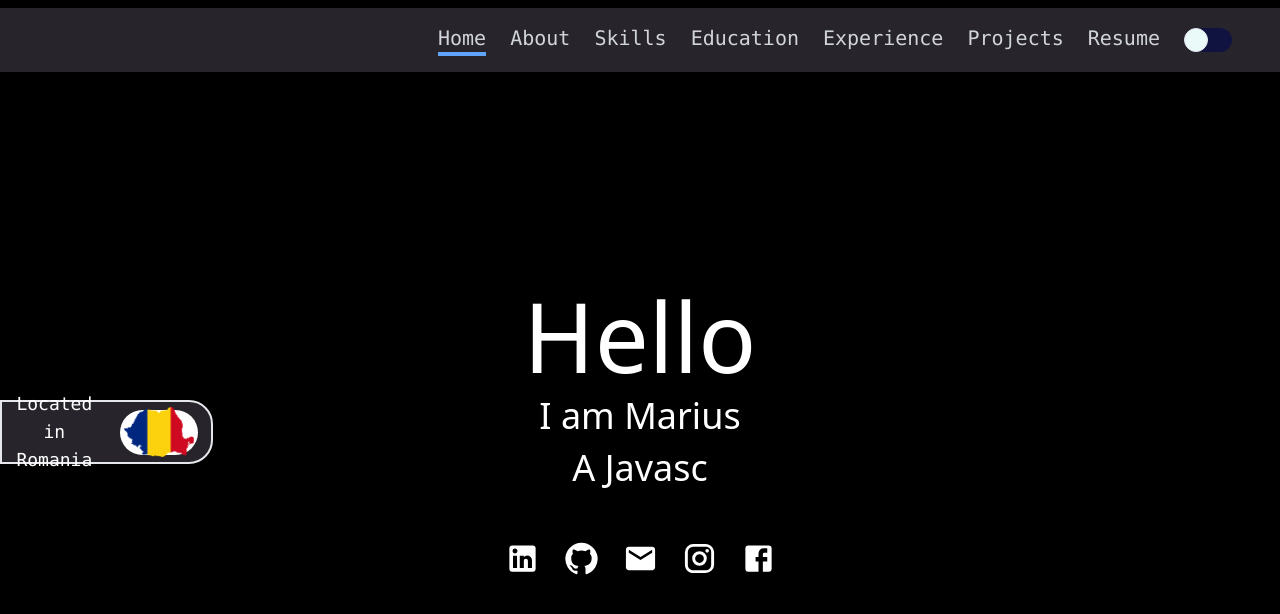
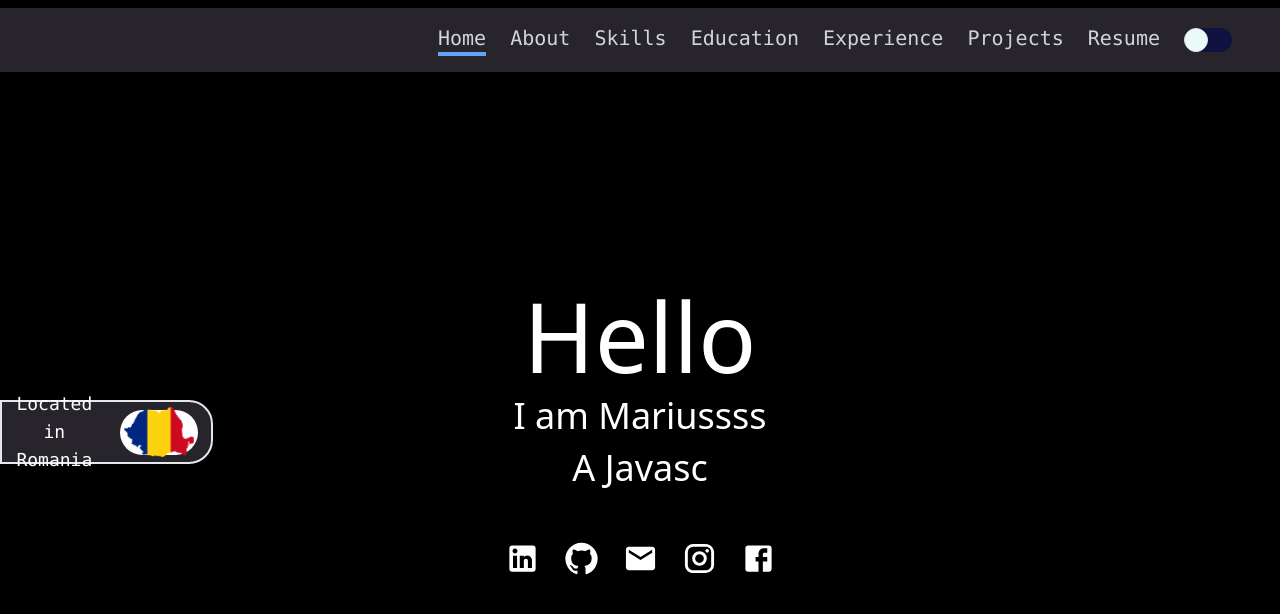
Before and after one commit to PaMarius/PortfolioApp, a Next.js app: page / in a window 1280 px wide. Shown: the top 614 px of the page. Built offline with nearby package versions, Linux system fonts and the light colour scheme.

Commit message:
changed some text

```diff
--- a/components/HomePage.tsx
+++ b/components/HomePage.tsx
@@ -44,7 +44,7 @@ export const HomePage = ({ themeDark }: HomePageProps) => {
     <div className="w-full h-bodyContent flex flex-col justify-center items-center gap-2 text-4xl relative">
       <div className="flex flex-col justify-center items-center gap-3">
         <p className="text-8xl leading-none font-medium">Hello</p>
-        <p className="font-medium">I am Marius</p>
+        <p className="font-medium">I am Mariussss</p>
         <p className="font-medium">{displayedText}</p>
       </div>
       <div className="flex gap-6 items-center justify-center mt-10">
```
